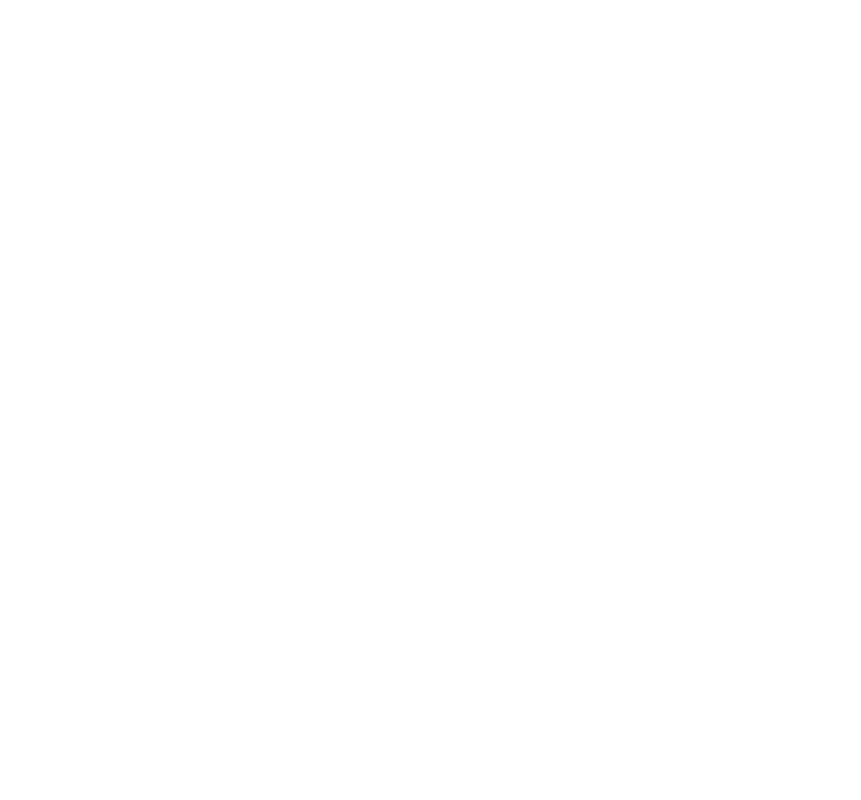
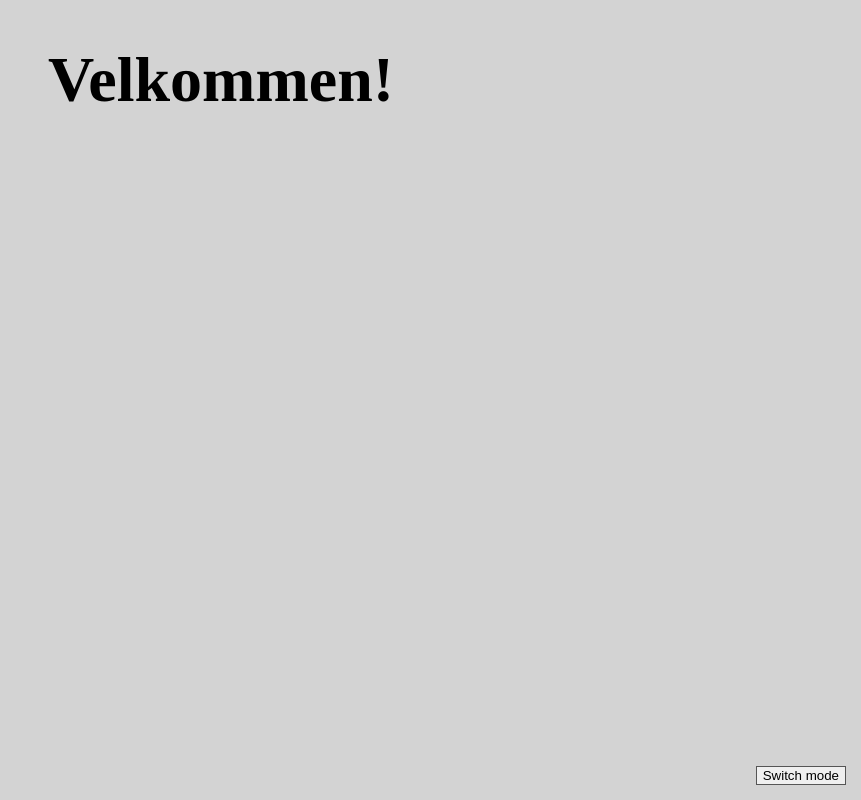
Before and after one commit to EpicRG/MedieNettside, a plain HTML site: page index.html in a window 1280 px wide. Shown: the whole page, without its empty margins (419-1280 px from the left). Drawn offline with Linux system fonts and the light colour scheme.

Commit message:
Added a Theme Switch

```diff
--- /dev/null
+++ b/CSS/index.css
@@ -0,0 +1,5 @@
+h1 {
+    font-size: 64px;
+    text-align: center;
+    padding: 0% 3% 10% 3%;
+}
--- /dev/null
+++ b/CSS/theme.css
@@ -0,0 +1,19 @@
+body {
+    background-color: lightgray;
+}
+
+button {
+    cursor: pointer;
+    border: 1px solid #555;
+    text-align: center;
+    position: absolute;
+    right: 0;
+    bottom: 0;
+    margin-right: 15px;
+    margin-bottom: 15px;
+}
+
+.dark {
+    background-color: #222;
+    color: #e6e6e6;
+}
--- a/index.html
+++ b/index.html
@@ -6,10 +6,22 @@
     <meta http-equiv="X-UA-Compatible" content="IE=edge">
     <meta name="viewport" content="width=device-width, initial-scale=1.0">
     <title>Velkommen til 2MedA!</title>
+    <link rel="stylesheet" href="CSS/index.css">
+    <link rel="stylesheet" href="CSS/theme.css">
 </head>
 
 <body>
+    <h1>Velkommen!</h1>
 
+    <button onclick="myFunction()">Switch mode</button>
+
+    <script>
+        function myFunction() {
+            var element = document.body;
+            element.classList.toggle("dark");
+        }
+    </script>
+    </script>
 </body>
 
 </html>
```
